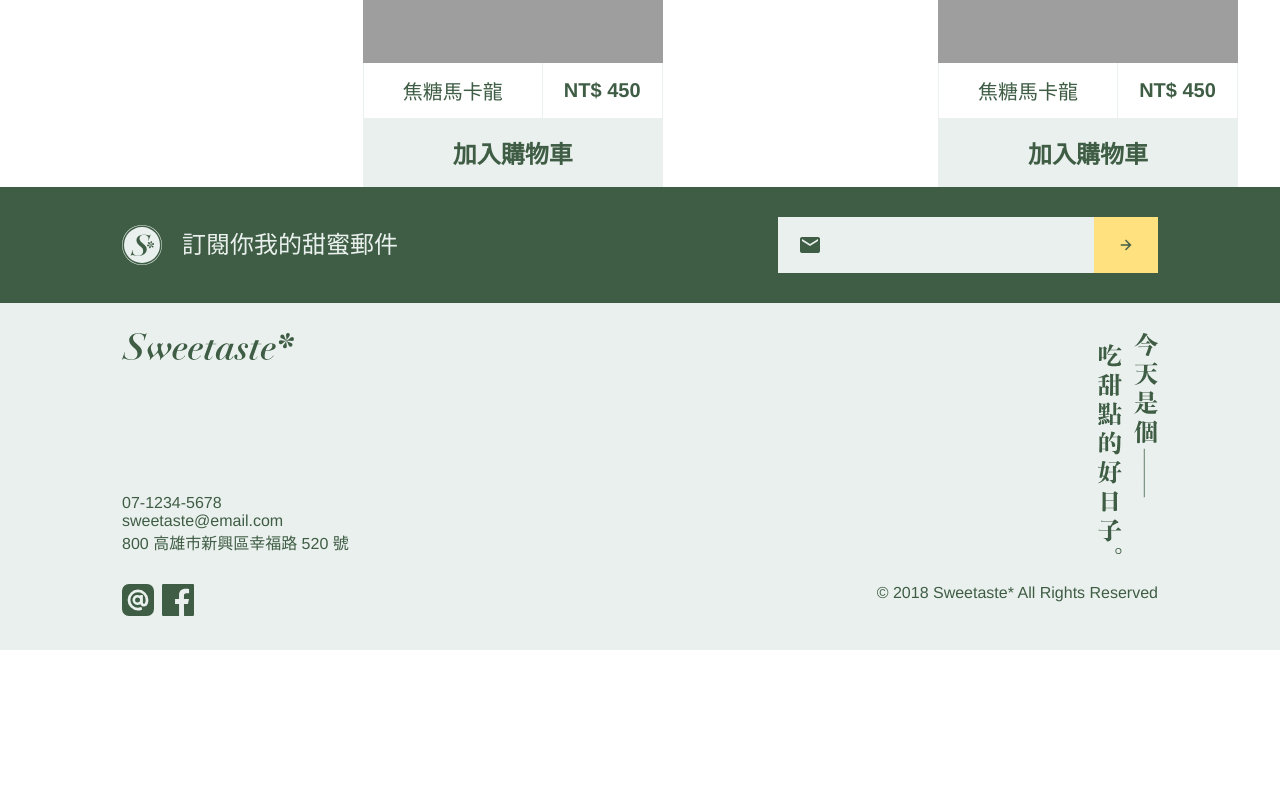
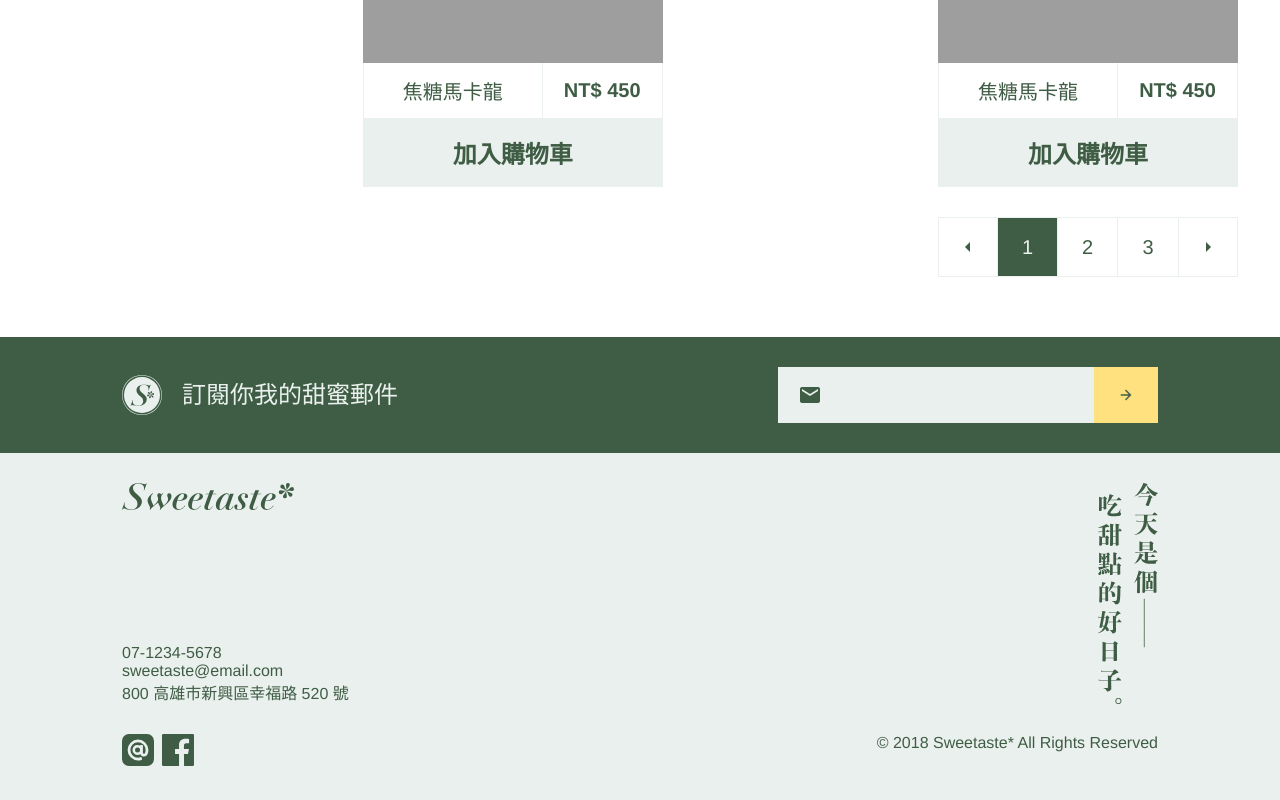
Before and after one commit to Adolph-hong/Sweetast-website, a plain HTML site: page produce.html in a window 1280 px wide. Shown: the part 1826-2626 px from the top of the page. Before the commit the page ends 2476 px from the top, so only its background shows below. Drawn offline with Linux system fonts and the light colour scheme; grey boxes are pictures that could not be loaded.

Commit message:
produce-page

```diff
--- a/produce.html
+++ b/produce.html
@@ -135,6 +135,22 @@
         </div>
     </section>
 
+    <section class="page">
+        <div class="page-big-box">
+                <ul class="page-list">
+                    <li><a href="" class="back-next">
+                        <img src="./student-week1/arrow_left.png" alt="" class="back-img">
+                    </a></li>
+                    <li><a href="" class="page page1" >1</a></li>
+                    <li><a href="" class="page page2" >2</a></li>
+                    <li><a href="" class="page page3" >3</a></li>
+                    <li><a href="" class="back-next">
+                        <img src="./student-week1/arrow_right.png" alt="" class="next-img">
+                    </a></li>
+                </ul>
+        </div>
+    </section>
+
     <footer class="footer">
         <div class="footer-up">
             <div class="footer-up-box">
--- a/scss/page/_produce.scss
+++ b/scss/page/_produce.scss
@@ -39,7 +39,8 @@
             display: flex;
             padding: 60px 42px 0;
             justify-content: space-between;
-            @include mobile{
+
+            @include mobile {
                 flex-direction: column;
                 justify-content: center;
                 align-items: center;
@@ -47,15 +48,18 @@
             }
 
             .container-left {
-                @include mobile{
+                @include mobile {
                     width: 100%;
                     padding-bottom: 30px;
                 }
+
                 .dessert-box {
                     padding-right: 20px;
-                    @include mobile{
+
+                    @include mobile {
                         padding: 0;
                     }
+
                     .dessert-title {
                         background-color: #3F5D45;
                         color: #EAF0ED;
@@ -63,7 +67,8 @@
                         font-weight: 600;
                         padding: 16px 102px;
                         display: block;
-                        @include mobile{
+
+                        @include mobile {
                             padding: 16px 0;
                             text-align: center;
                         }
@@ -77,7 +82,8 @@
                         padding: 16px 64px;
                         border: 1px solid #EAF0ED;
                         border-top: none;
-                        @include mobile{
+
+                        @include mobile {
                             padding: 16px 0;
                             text-align: center;
                         }
@@ -91,31 +97,38 @@
             }
 
             .container-right {
-                 flex: 1;
+                flex: 1;
+
                 .card-box {
                     display: flex;
                     width: 100%;
                     flex-wrap: wrap;
                     justify-content: space-between;
                     gap: 20px;
-                    @include card-1023{
+
+                    @include card-1023 {
                         justify-content: flex-end;
                     }
-                    @include mobile{
+
+                    @include mobile {
                         justify-content: center;
                         padding: 0 30px;
                     }
+
                     .card {
-                        .card-up{
-                            .dessert-img{
+                        .card-up {
+                            .dessert-img {
                                 max-width: 300px;
                                 height: 315px;
                             }
                         }
 
                     }
-                    .card4, .card5, .card6{
-                        @include card-1023{
+
+                    .card4,
+                    .card5,
+                    .card6 {
+                        @include card-1023 {
                             display: none;
                         }
                     }
@@ -123,4 +136,48 @@
             }
         }
     }
+
+    .page {
+        .page-big-box {
+            display: flex;
+            justify-content: flex-end;
+            padding: 30px 42px 60px;
+            @include card-1023{
+                justify-content: center;
+            }
+
+            .page-list {
+                display: flex;
+                .back-next{
+
+                    display: flex;
+                    justify-content: center;
+                    align-items: center;
+                    width: 60px;
+                    height: 60px;
+                    border: 1px solid #EAF0ED;
+                }
+                .page{
+                    font-size: 20px;
+                    color: #3F5D45;
+                    display: flex;
+                    width: 60px;
+                    height: 60px;
+                    justify-content: center;
+                    align-items: center;
+                    border: 1px solid #EAF0ED;
+                    border-left: none;
+                }
+                .page1{
+                    background-color: #3F5D45;
+                    color: #EAF0ED;
+
+                }
+                .page3{
+                    border-right: none;
+                }
+            }
+
+        }
+    }
 }
```
Also changed, not shown: css/all.css, 1 other file.
